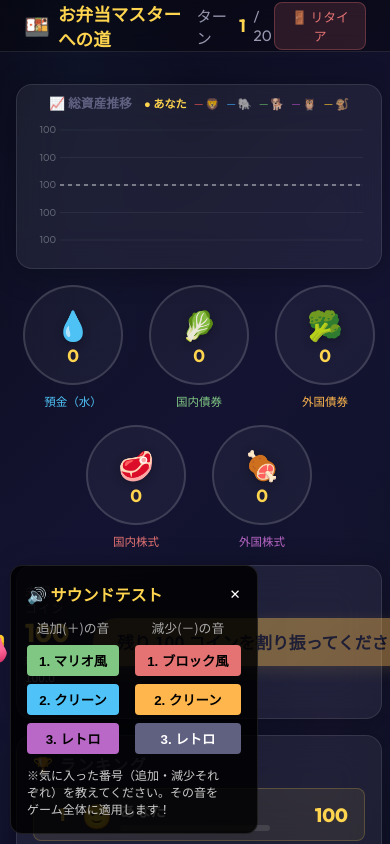
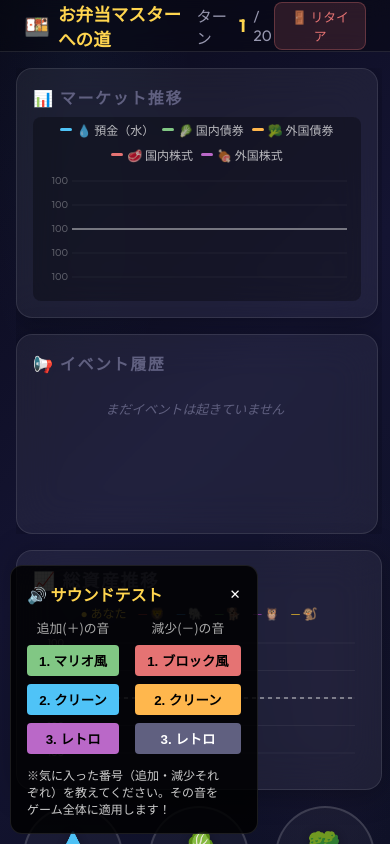
Before and after one commit to tademushi2004/asset-utilisation-game, a React (Vite) app in the folder game/: page / in a window 390 px wide. Both pictures are taken after a click on the button "🎮 ゲームスタート". Built offline with nearby package versions, Linux system fonts and the light colour scheme.

Commit message:
feat: implement game dashboard UI components including market charting and base design system

```diff
--- a/game/src/components/AssetSlot.tsx
+++ b/game/src/components/AssetSlot.tsx
@@ -17,15 +17,7 @@ const AssetSlot: React.FC<Props> = ({ asset, coins, totalPlayerCoins, onAllocate
   const holdIntervalRef = useRef<number | null>(null);
   const holdStartRef = useRef<number>(0);
 
-  // ホイール操作
-  const handleWheel = useCallback((e: React.WheelEvent) => {
-    if (disabled) return;
-    e.preventDefault();
-    const amount = e.deltaY < 0 ? 1 : -1;
-    onAllocate(asset.id, amount);
-    if (amount > 0) onCoinAdd(); else onCoinRemove();
-  }, [asset.id, onAllocate, onCoinAdd, onCoinRemove, disabled]);
-
+  // ホイール操作はページスクロールと干渉するため廃止
   // 長押し - 左クリック = 追加、右クリック = 回収
   const handleMouseDown = useCallback((e: React.MouseEvent) => {
     if (disabled) return;
@@ -86,7 +78,6 @@ const AssetSlot: React.FC<Props> = ({ asset, coins, totalPlayerCoins, onAllocate
   return (
     <div
       className={`asset-slot ${isHolding ? 'asset-slot--active' : ''}`}
-      onWheel={handleWheel}
       onMouseDown={handleMouseDown}
       onMouseUp={handleMouseUp}
       onContextMenu={handleContextMenu}
--- a/game/src/components/AssetTrendChart.tsx
+++ b/game/src/components/AssetTrendChart.tsx
@@ -161,17 +161,17 @@ const AssetTrendChart: React.FC<Props> = ({ playerHistory, rivals = [] }) => {
   }, [playerHistory, rivals]);
 
   return (
-    <div className="glass-panel" style={{ width: '100%', padding: '8px', display: 'flex', flexDirection: 'column' }}>
-      <div style={{ fontSize: '0.8rem', color: 'var(--text-muted)', fontWeight: 700, marginBottom: '8px', textAlign: 'center', display: 'flex', justifyContent: 'center', alignItems: 'center', gap: '12px', flexWrap: 'wrap' }}>
-        <span>📈 総資産推移</span>
-        <div style={{ display: 'flex', flexWrap: 'wrap', gap: '8px', fontSize: '0.7rem' }}>
+    <div className="glass-panel" style={{ width: '100%', padding: '16px', display: 'flex', flexDirection: 'column' }}>
+      <div className="info-panel__label" style={{ textAlign: 'left', marginBottom: '12px', fontSize: '1.1rem' }}>
+        📈 総資産推移
+      </div>
+      <div style={{ display: 'flex', flexWrap: 'wrap', gap: '12px', fontSize: '0.75rem', marginBottom: '12px', justifyContent: 'center' }}>
         <span style={{ color: '#ffd54f' }}>● あなた</span>
         {rivals.map((r, i) => (
           <span key={r.name} style={{ color: RIVAL_COLORS[i % RIVAL_COLORS.length], opacity: 0.8 }}>
             ─ {r.emoji}
           </span>
         ))}
-        </div>
       </div>
       <div style={{ width: '100%', height: '140px' }}>
         <canvas ref={canvasRef} style={{ width: '100%', height: '100%' }} />
--- a/game/src/components/InfoPanel.tsx
+++ b/game/src/components/InfoPanel.tsx
@@ -12,9 +12,9 @@ interface Props {
 const InfoPanel: React.FC<Props> = ({ turn, currentEvent, marketHistory, eventHistory }) => {
   return (
     <div className="info-panel">
-      <div className="info-panel__section glass-panel info-panel__section--chart">
+      <div className="info-panel__section glass-panel info-panel__section--chart" style={{ display: 'flex', flexDirection: 'column' }}>
         <div className="info-panel__label">📊 マーケット推移</div>
-        <div className="info-panel__chart-container">
+        <div className="info-panel__chart-container" style={{ flex: 1, minHeight: 0 }}>
            <MarketChart marketHistory={marketHistory} turn={turn} />
         </div>
       </div>
--- a/game/src/components/MarketChart.tsx
+++ b/game/src/components/MarketChart.tsx
@@ -127,14 +127,11 @@ const MarketChart: React.FC<Props> = ({ marketHistory, turn }) => {
 
   return (
     <div className="market-chart" style={{ display: 'flex', flexDirection: 'column', height: '100%' }}>
-      <div style={{ flex: 1, minHeight: 0 }}>
-        <canvas ref={canvasRef} style={{ width: '100%', height: '100%' }} />
-      </div>
       <div className="market-chart__legend" style={{
         display: 'flex',
         flexWrap: 'wrap',
         gap: '8px',
-        marginTop: '8px',
+        marginBottom: '8px',
         justifyContent: 'center',
         fontSize: '0.75rem',
         color: 'rgba(255,255,255,0.7)'
@@ -146,6 +143,9 @@ const MarketChart: React.FC<Props> = ({ marketHistory, turn }) => {
           </div>
         ))}
       </div>
+      <div style={{ flex: 1, minHeight: 0 }}>
+        <canvas ref={canvasRef} style={{ width: '100%', height: '100%' }} />
+      </div>
     </div>
   );
 };
--- a/game/src/index.css
+++ b/game/src/index.css
@@ -1173,33 +1173,38 @@ body {
 /* ===== Responsive ===== */
 @media (max-width: 900px) {
   .game-main {
-    grid-template-columns: 1fr;
-    grid-template-rows: auto auto auto;
+    display: flex;
+    flex-direction: column;
     overflow-y: auto;
     padding-right: 8px; /* For scrollbar */
   }
 
   .info-panel {
-    flex-direction: row;
+    flex-direction: column;
     overflow-x: hidden;
     overflow-y: visible;
+    flex-shrink: 0;
   }
 
   .game-center-col {
     overflow-y: visible !important;
     padding-right: 0;
+    flex-shrink: 0;
   }
 
   .rival-leaderboard {
     overflow-y: visible;
+    flex-shrink: 0;
   }
 
   .info-panel__section--chart {
-    flex: 6;
+    flex: none;
+    height: 250px;
   }
 
   .info-panel__section--events {
-    flex: 4;
+    flex: none;
+    height: 200px;
   }
 
   .title-screen__heading {
```
Lines whose indentation alone changed are shown as unchanged.
